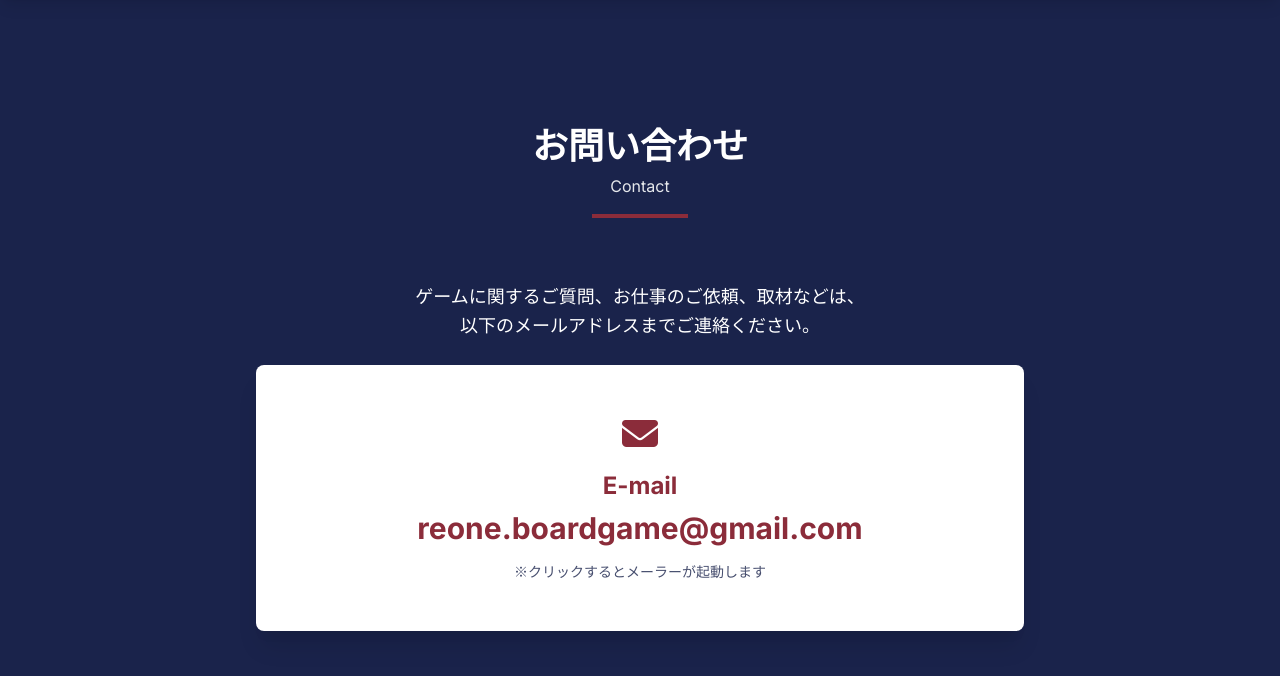
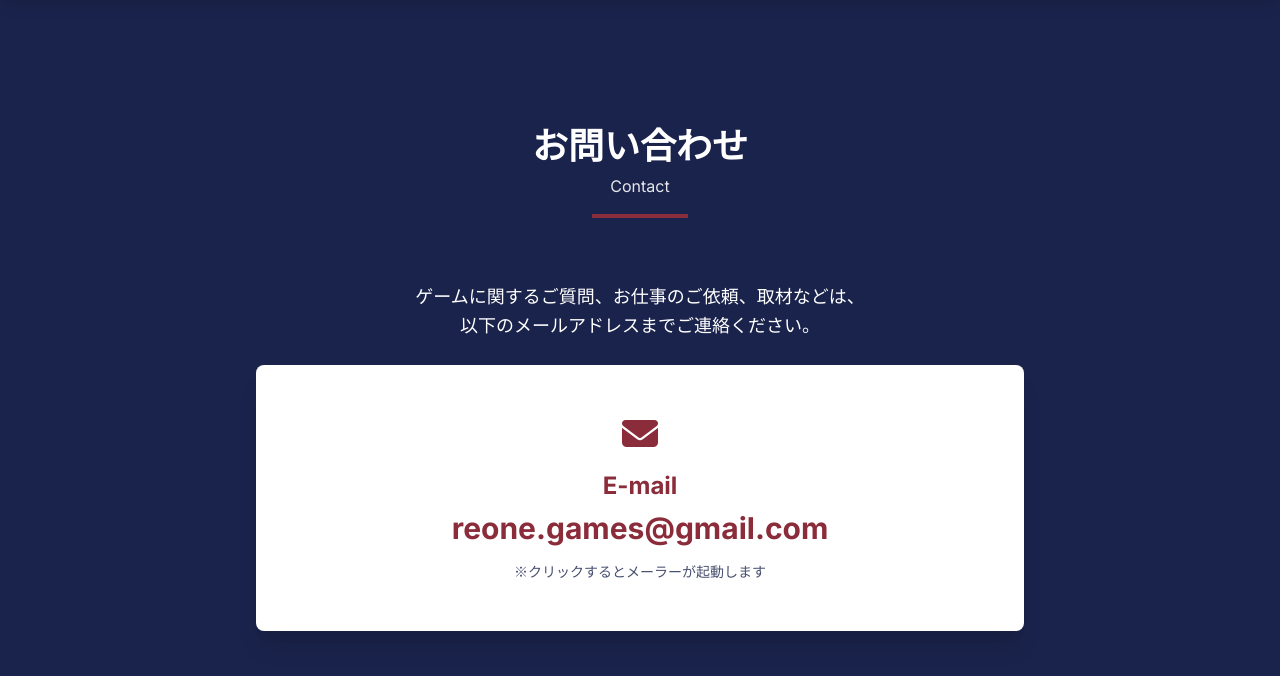
Before and after one commit to reone-boardgame/reone-boardgame.github.io, a plain HTML site: page contact.html in a window 1280 px wide. Shown: the part 74-750 px from the top of the page. Drawn offline with nearby package versions, Linux system fonts and the light colour scheme.

Commit message:
mail修正 1.2.1+20260108

```diff
--- a/contact.html
+++ b/contact.html
@@ -38,8 +38,8 @@
                             <i class="fas fa-envelope text-4xl mb-4 icon-color"></i>
                             <h3 class="text-xl md:text-2xl font-bold mb-2">E-mail</h3>
 
-                            <a href="mailto:reone.boardgame@gmail.com" class="text-xl md:text-3xl font-bold break-all hover:opacity-80 transition-opacity" style="color: var(--card-heading-on-sub);">
-                                reone.boardgame@gmail.com
+                            <a href="mailto:reone.games@gmail.com" class="text-xl md:text-3xl font-bold break-all hover:opacity-80 transition-opacity" style="color: var(--card-heading-on-sub);">
+                                reone.games@gmail.com
                             </a>
 
                             <p class="mt-4 text-sm opacity-80">
--- a/version.json
+++ b/version.json
@@ -1,3 +1,3 @@
 {
-  "version": "1.1.0+20260107"
+  "version": "1.2.1+20260108"
 }
```
